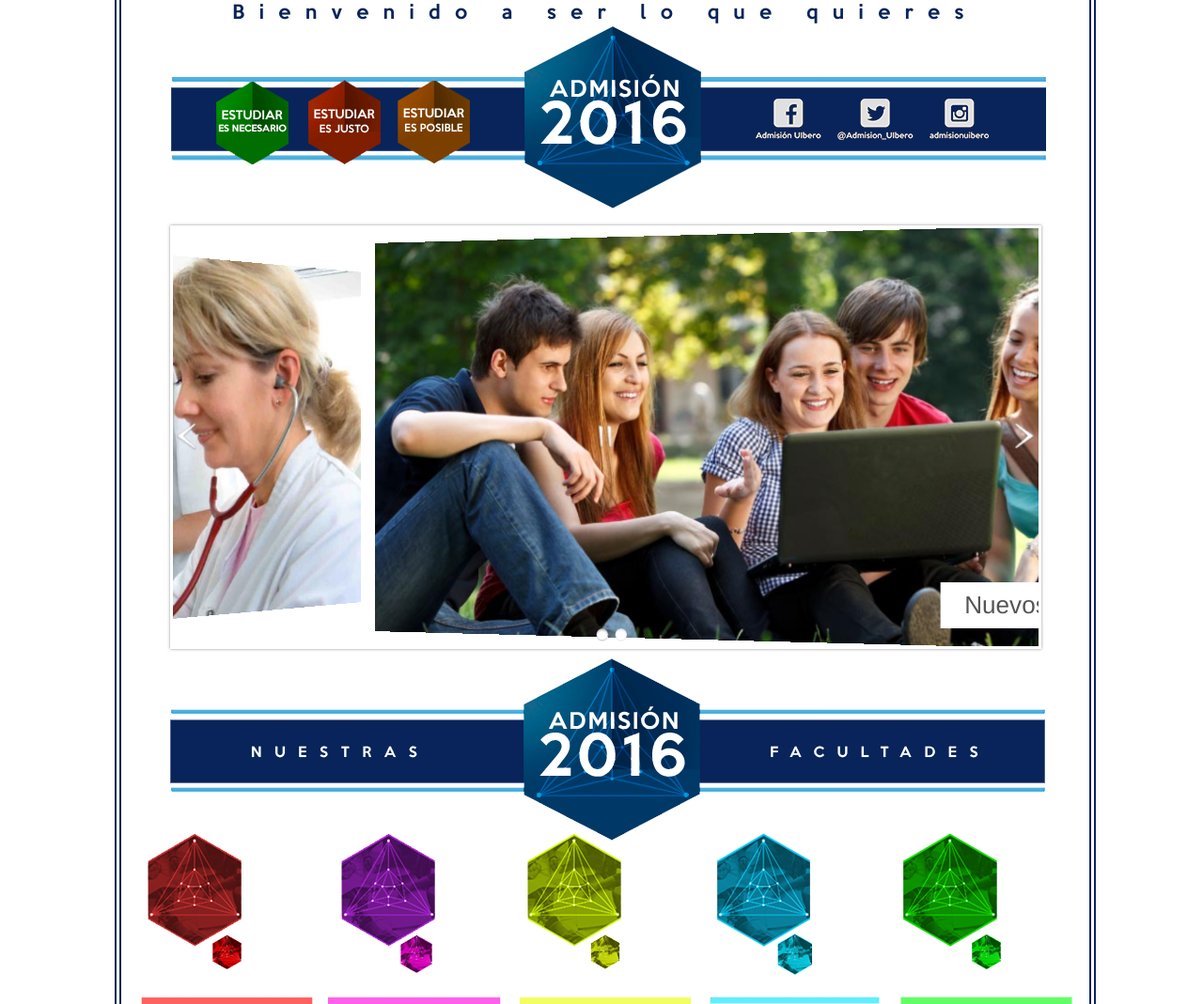
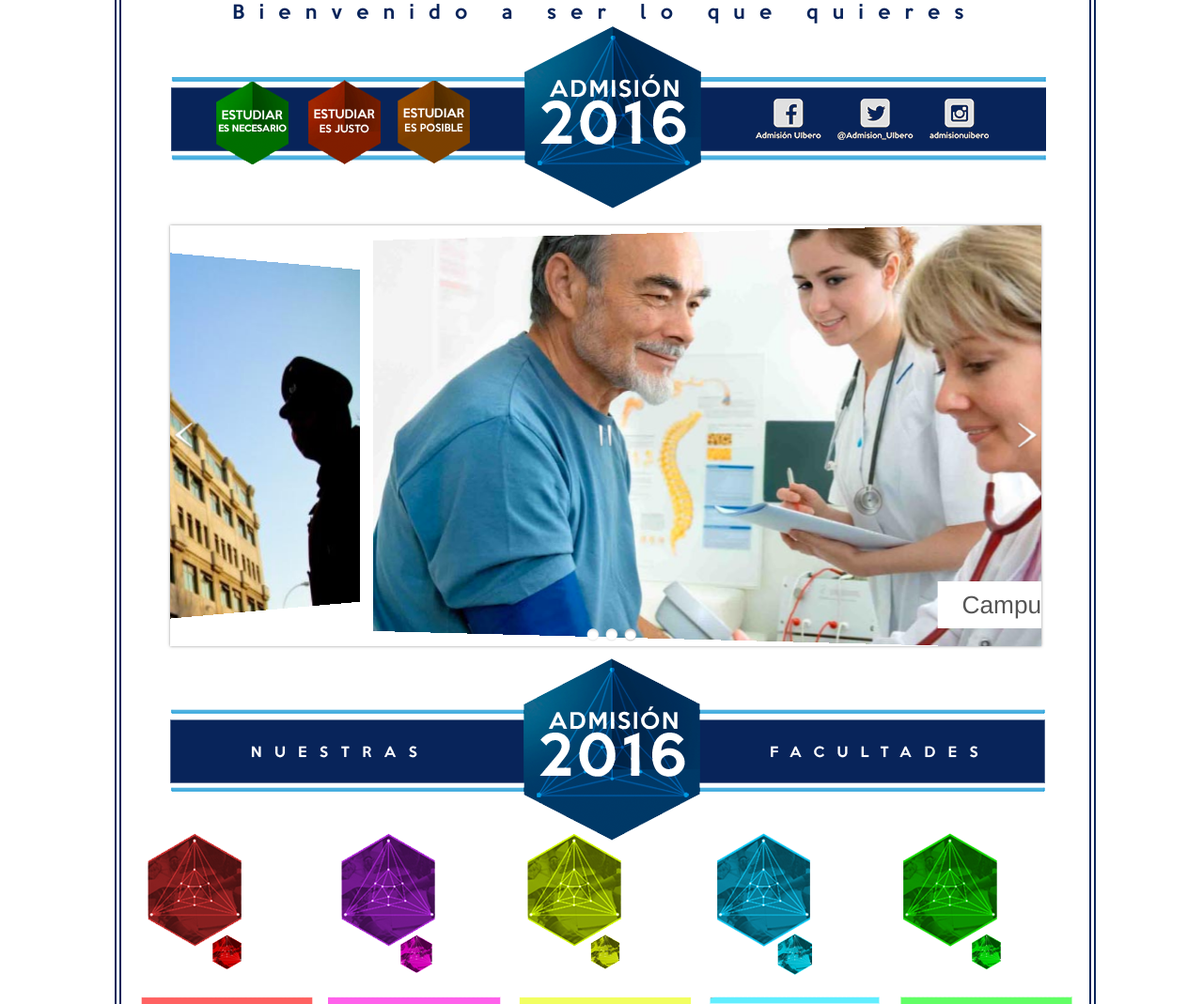
Before and after one commit to CamiloLira/uibero, a PHP site: page /admision.php?action=1 in a window 1280 px wide. Shown: the part 173-1242 px from the top of the page at 94% size. Run offline with PHP 8.4, Linux system fonts and the light colour scheme; data that the repository does not hold is empty.

Commit message:
cambios slide

```diff
--- a/admision.php
+++ b/admision.php
@@ -16,11 +16,13 @@
 		<div id="wowslider-container1">
 	<div class="ws_images"><ul>
 		<li><a href="#"><img src="data1/images/sin_ttulo1.jpg" alt="wowslider.com" title="Comunidad Universitaria" id="wows1_0"/></a></li>
+        <li><a href="#"><img src="data1/images/sin_ttulo13.jpg" alt="wowslider.com" title="Campus" id="wows1_0"/></a></li>
 		<li><img src="data1/images/sin_ttulo12.jpg" alt="Nuevos docentes" title="Nuevos docentes" id="wows1_1"/></li>
 	</ul></div>
 	<div class="ws_bullets"><div>
 		<a href="#" title="Nuevo Laboratorio"><span><img src="data1/tooltips/sin_ttulo1.jpg" alt="Comunidad Universitaria"/>1</span></a>
 		<a href="#" title="Nuevos docentes"><span><img src="data1/tooltips/sin_ttulo12.jpg" alt="Nuevos docentes"/>2</span></a>
+        <a href="#" title="Nuevos docentes"><span><img src="data1/tooltips/sin_ttulo13.jpg" alt="Nuevos docentes"/>2</span></a>
 	</div></div><div class="ws_script" style="position:absolute;left:-99%"></div>
 	<div class="ws_shadow"></div>
 	</div>
--- a/engine1/style.css
+++ b/engine1/style.css
@@ -54,7 +54,7 @@
 	max-height:448px;
 	max-width: 100%;
 	vertical-align: top;
-	border:3px solid #FFFFFF;
+
 	overflow: hidden;
 }
 #wowslider-container1 .ws_images ul a{
```
Also changed, not shown: data1/images/sin_ttulo13.jpg (added).
